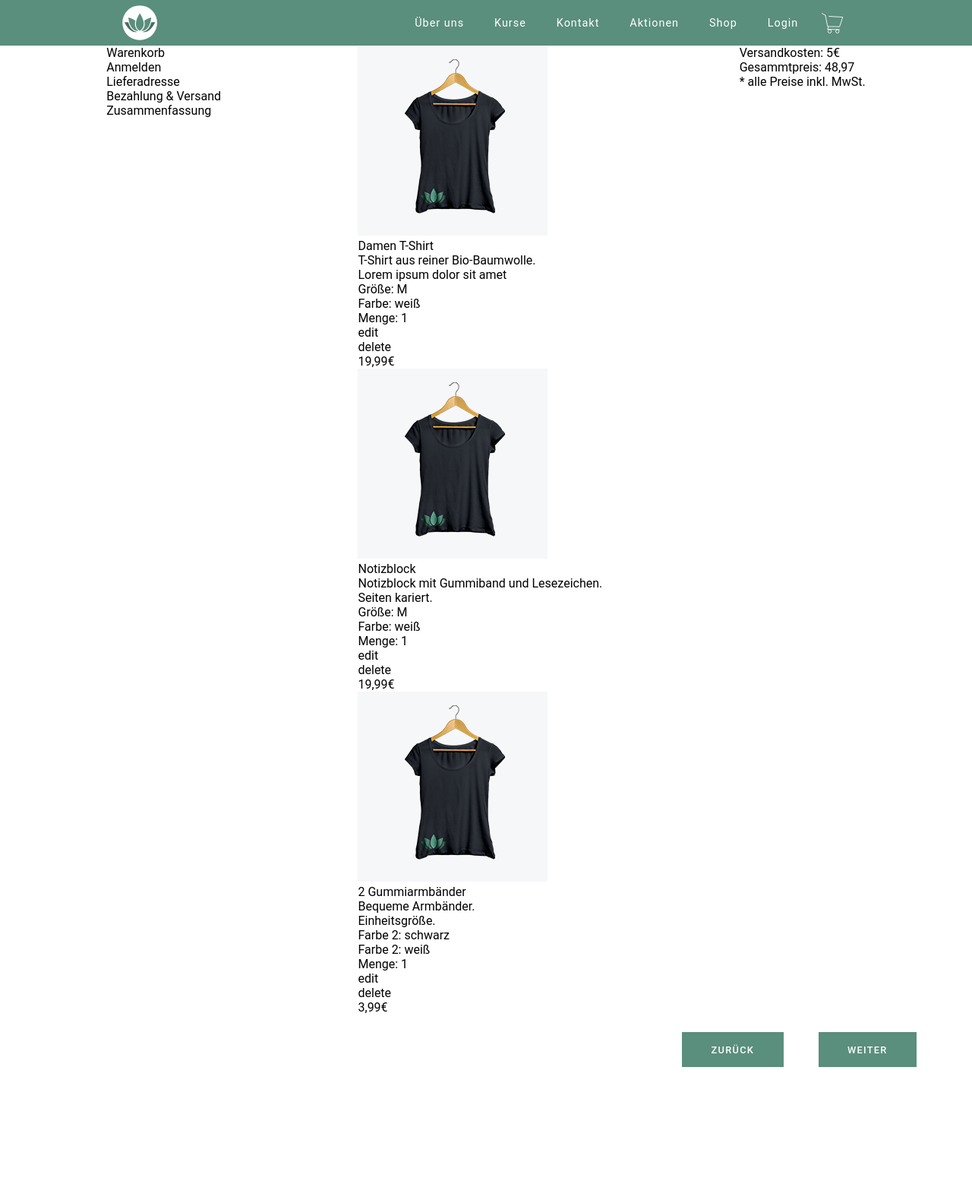
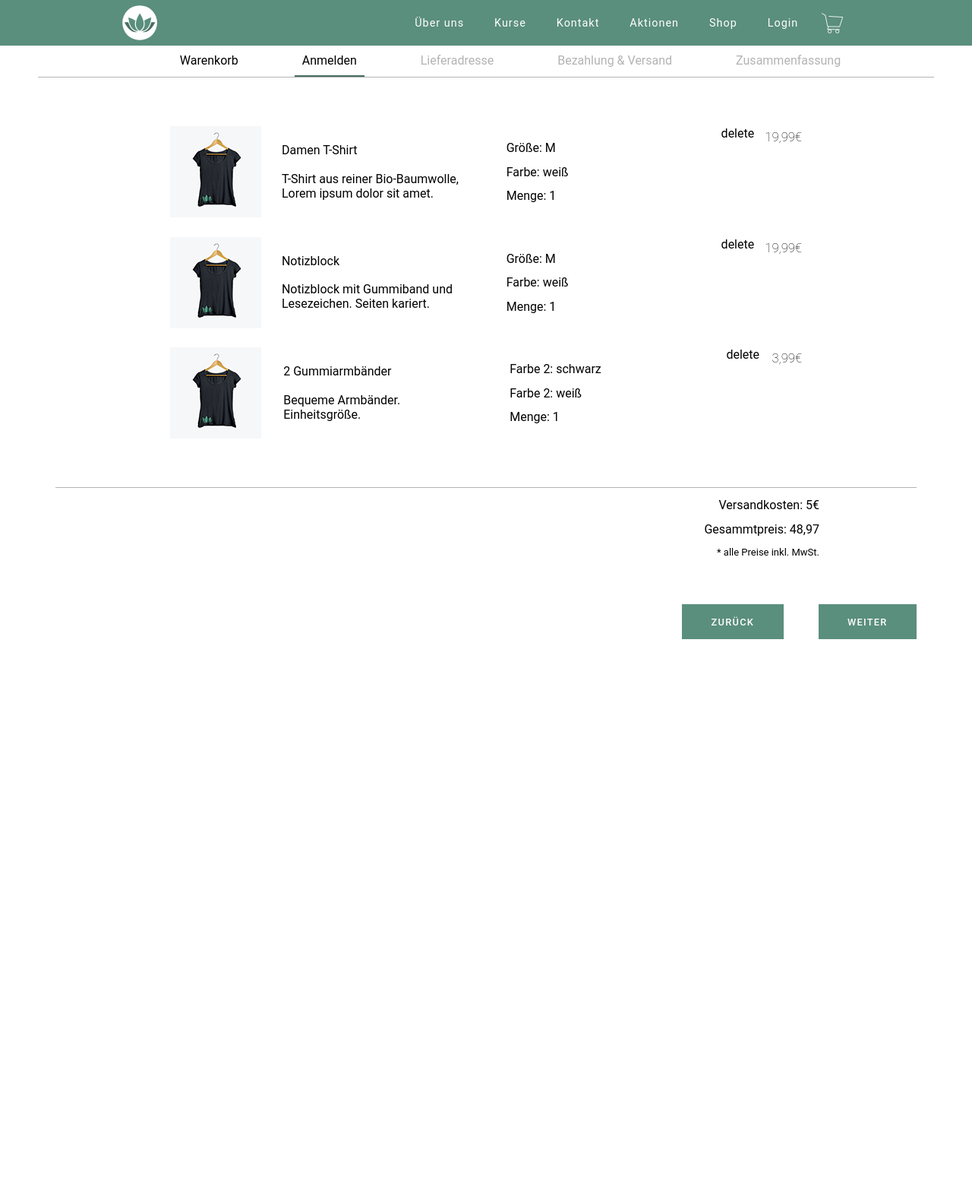
Before and after one commit to mrpipi1/Project-X, a PHP site: page /index.php?page=Warenkorb in a window 1280 px wide. Shown: the top 1575 px of the page at 76% size. After the commit the page ends 841 px from the top, so only its background shows below. Run offline with PHP 8.4, Linux system fonts and the light colour scheme.

Commit message:
dded css for cart and breadcrumbs

```diff
--- a/content/Detailansicht.php
+++ b/content/Detailansicht.php
@@ -7,9 +7,9 @@
         </div>
 
         <ul class="thumbs">
-            <li class="pic_detailansicht"><a href="#"><img src="img/shop-images/damen-tshirt.png" alt="Damen T-Shirt"></a></li>
-            <li class="pic_detailansicht"><a href="#"><img src="img/shop-images/damen-tshirt.png" alt="Damen T-Shirt Rückseite"></a></li>
-            <li class="pic_detailansicht"><a href="#"><img src="img/shop-images/damen-tshirt.png" alt="Damen T-Shirt"></a></li>
+            <li class="pic_detailansicht"><a href="#"><img src="img/shop-images/damen-tshirt_small.png" alt="Damen T-Shirt"></a></li>
+            <li class="pic_detailansicht"><a href="#"><img src="img/shop-images/damen-tshirt_small.png" alt="Damen T-Shirt Rückseite"></a></li>
+            <li class="pic_detailansicht"><a href="#"><img src="img/shop-images/damen-tshirt_small.png" alt="Damen T-Shirt"></a></li>
         </ul>
 
     </section>
--- a/content/Warenkorb.php
+++ b/content/Warenkorb.php
@@ -7,72 +7,73 @@ include("breadcrumbs.php");
 
     <div class="card-item">
 
+        <img src="img/shop-images/damen-tshirt_small.png" />
+
         <ul class="description_card-item">
-            <li><img src="img/shop-images/damen-tshirt.png" /></li>
             <li>Damen T-Shirt</li>
-            <li>T-Shirt aus reiner Bio-Baumwolle.</li>
-            <li>Lorem ipsum dolor sit amet</li>
+            <li>T-Shirt aus reiner Bio-Baumwolle, Lorem ipsum dolor sit amet.</li>
         </ul>
 
-        <ul class="actions_card-item">
+        <ul class="description_card-item">
             <li>Größe: M</li>
             <li>Farbe: weiß</li>
             <li>Menge: 1</li>
-            <li><a href="#">edit</a></li>
-            <li><a href="#">delete</a></li>
-            <li>19,99€</li>
         </ul>
+
+        <a href="#">delete</a>
+        <p>19,99€</p>
 
     </div>
 
     <div class="card-item">
 
+        <img src="img/shop-images/damen-tshirt_small.png" />
+
         <ul class="description_card-item">
-            <li><img src="img/shop-images/damen-tshirt.png" /></li>
             <li>Notizblock</li>
-            <li>Notizblock mit Gummiband und Lesezeichen.</li>
-            <li>Seiten kariert.</li>
+            <li>Notizblock mit Gummiband und Lesezeichen. Seiten kariert.</li>
         </ul>
 
-        <ul class="actions_card-item">
+        <ul class="description_card-item">
             <li>Größe: M</li>
             <li>Farbe: weiß</li>
             <li>Menge: 1</li>
-            <li><a href="#">edit</a></li>
-            <li><a href="#">delete</a></li>
-            <li>19,99€</li>
         </ul>
+
+        <a href="#">delete</a>
+        <p>19,99€</p>
 
     </div>
 
     <div class="card-item">
 
+        <img src="img/shop-images/damen-tshirt_small.png" />
+
         <ul class="description_card-item">
-            <li><img src="img/shop-images/damen-tshirt.png" /></li>
             <li>2 Gummiarmbänder</li>
-            <li>Bequeme Armbänder. </li>
-            <li>Einheitsgröße.</li>
+            <li>Bequeme Armbänder. Einheitsgröße.</li>
         </ul>
 
-        <ul class="actions_card-item">
+        <ul class="description_card-item">
             <li>Farbe 2: schwarz</li>
             <li>Farbe 2: weiß</li>
             <li>Menge: 1</li>
-            <li><a href="#">edit</a></li>
-            <li><a href="#">delete</a></li>
-            <li>3,99€</li>
         </ul>
+
+        <a href="#">delete</a>
+        <p>3,99€</p>
 
     </div>
 
 </section>
 
-
-<ul>
-    <li>Versandkosten: 5€</li>
-    <li>Gesammtpreis: 48,97</li>
-    <li>* alle Preise inkl. MwSt.</li>
-</ul>
+<div class="sum_card_wrapper">
+    <ul class="sum_card">
+        <li>Versandkosten: 5€</li>
+        <li>Gesammtpreis: 48,97</li>
+        <li class="small-text">* alle Preise inkl. MwSt.</li>
+    </ul>
+</div>
 
 
 <div class="btn-wrapper_checkout">
--- a/content/Zusammenfassung.php
+++ b/content/Zusammenfassung.php
@@ -1,7 +1,8 @@
+<section class="content-wrapper wrapper_checkout">
+
 <?php
 include("breadcrumbs.php");
 ?>
-<section class="content-wrapper wrapper_checkout">
     <!-- Adressen -->
     <section class="billing-address">
 
--- a/content/breadcrumbs.php
+++ b/content/breadcrumbs.php
@@ -1,11 +1,11 @@
-<div class="breadcrumbs-wrapper_card">
+<div class="breadcrumbs-wrapper">
 
     <ul class="breadcrumbs">
-        <li><a href="#">Warenkorb</a></li>
-        <li><a href="#">Anmelden</a></li>
-        <li><a href="#">Lieferadresse</a></li>
-        <li><a href="#">Bezahlung & Versand</a></li>
-        <li><a href="#">Zusammenfassung</a></li>
+        <li class="visited_breadcrumb"><a href="index.php?page=Warenkorb">Warenkorb</a></li>
+        <li class="active_breadcrumb"><a href="index.php?page=Anmelden">Anmelden</a></li>
+        <li class="future_breadcrumb"><a href="index.php?page=Adressen">Lieferadresse</a></li>
+        <li class="future_breadcrumb"><a href="index.php?page=Versand">Bezahlung & Versand</a></li>
+        <li class="future_breadcrumb"><a href="index.php?page=Zusammenfassung">Zusammenfassung</a></li>
     </ul>
 
 </div>
--- a/css/styles.css
+++ b/css/styles.css
@@ -1113,8 +1113,48 @@ li {
   justify-content: flex-end;
 }
 
+.small-text{
+  font-size: small;
+}
 
-/* weiter und zurück Button */
+/*###########
+Breadcrumbs
+############*/
+
+.breadcrumbs-wrapper{
+  width: 100vw;
+}
+
+.breadcrumbs{
+  display: flex;
+  justify-content: center;
+  border-bottom: 1px solid #b3b3b3;
+  margin-bottom: 5vw;
+}
+
+.breadcrumbs li{
+  margin-left: 5vw;
+  padding: 10px;
+
+}
+
+.visited_breadcrumb{
+  color: #000000;
+}
+
+.active_breadcrumb{
+  color: black;
+  border-bottom: 2px solid #486e5f;
+}
+
+.future_breadcrumb{
+  color: #b3b3b3;
+}
+
+
+/*########
+ weiter und zurück Button
+ ########*/
 
 .btn {
   height: 1vw;
@@ -1235,3 +1275,50 @@ Detailseite
 .colorpicker-red{
   background-color: #7a3b51;
 }
+
+
+/*################################
+
+Warenkorb
+
+################################*/
+
+.wrapper_card{
+  width: 65vw;
+}
+
+.card-item{
+  margin-bottom: 2vw;
+  display: flex;
+  justify-content: space-between;
+  flex-wrap: wrap;
+}
+
+.card-item li{
+  width: 20vw;
+}
+
+
+.description_card-item{
+  padding: 1vw;
+  display: flex;
+  flex-direction: column;
+  justify-content: space-around;
+}
+
+
+
+
+.sum_card_wrapper{
+  width: 100vw;
+  border-top: 1px solid #b3b3b3;
+  justify-content: flex-end;
+  margin: 3vw 1.8vw;
+}
+
+.sum_card li{
+  margin-right: 10vw;
+  display: flex;
+  justify-content: flex-end;
+  margin-top: 1vw;
+}
```
Also changed, not shown: img/shop-images/damen-tshirt_small.png (added).
